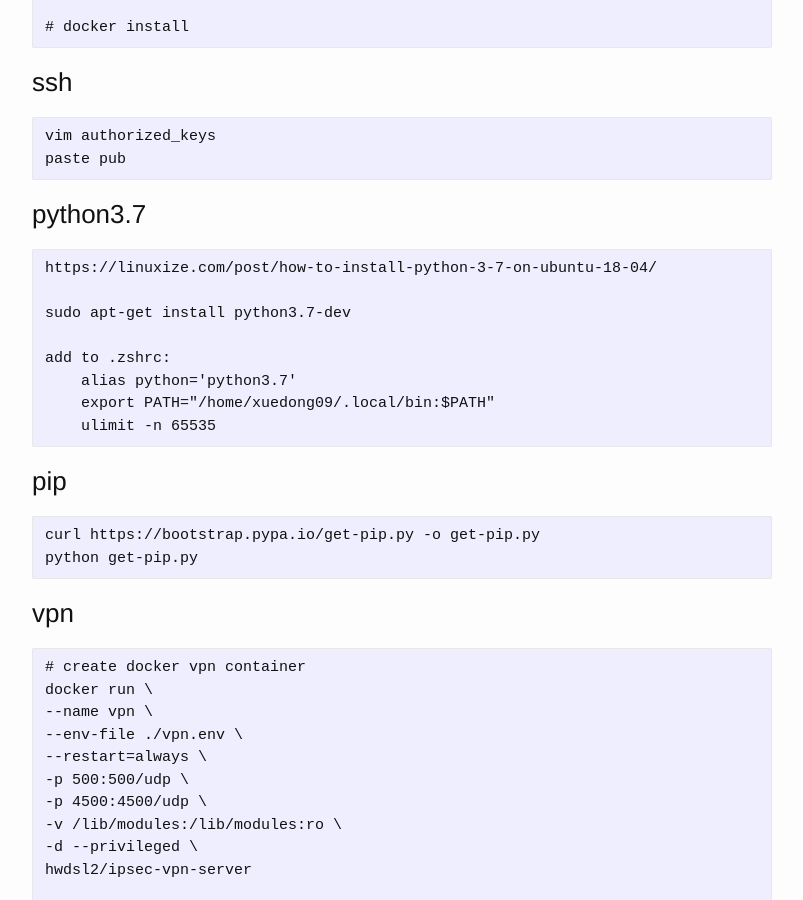
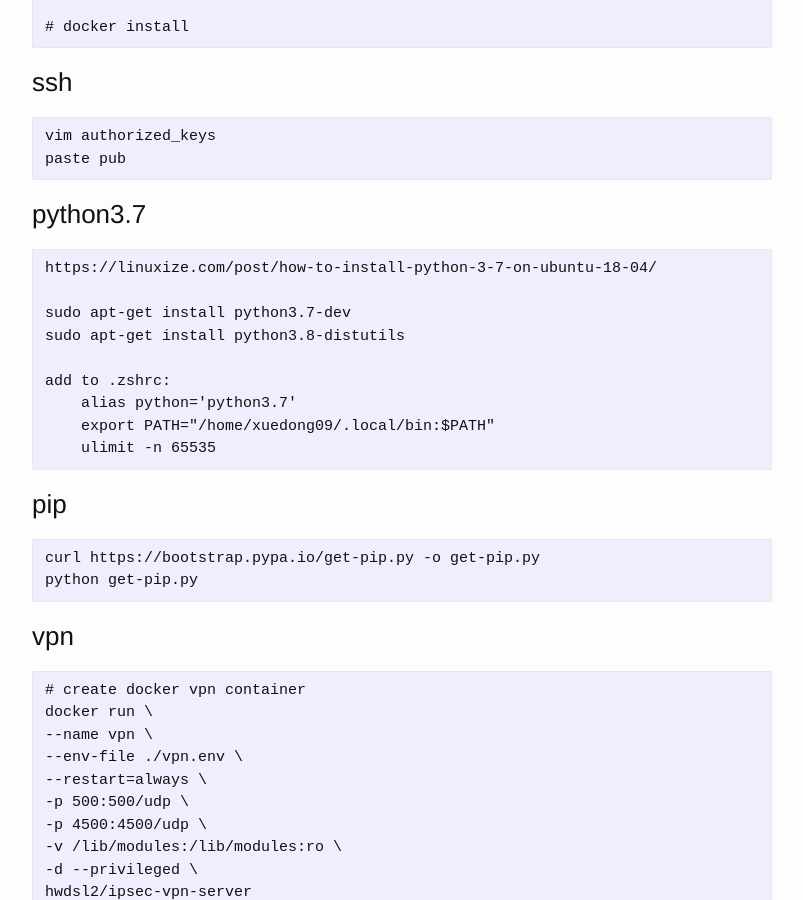
Before and after one commit to xuedong09/xuedong09.github.io, a Jekyll site: the page built from _posts/2016-03-11-bootscript.md, in a window 1280 px wide and 900 px high, scrolled down 584 px. Shown: the whole window, without its empty margins (238-1041 px from the left). Built offline with Jekyll 4.4.1, drawn with Linux system fonts in a browser that asks for light colours.

Commit message:
Update 2016-03-11-bootscript.md
install python3

```diff
--- a/_posts/2016-03-11-bootscript.md
+++ b/_posts/2016-03-11-bootscript.md
@@ -34,6 +34,7 @@ categories: jekyll update
     https://linuxize.com/post/how-to-install-python-3-7-on-ubuntu-18-04/
 
     sudo apt-get install python3.7-dev
+    sudo apt-get install python3.8-distutils
 
     add to .zshrc:
         alias python='python3.7'
```
